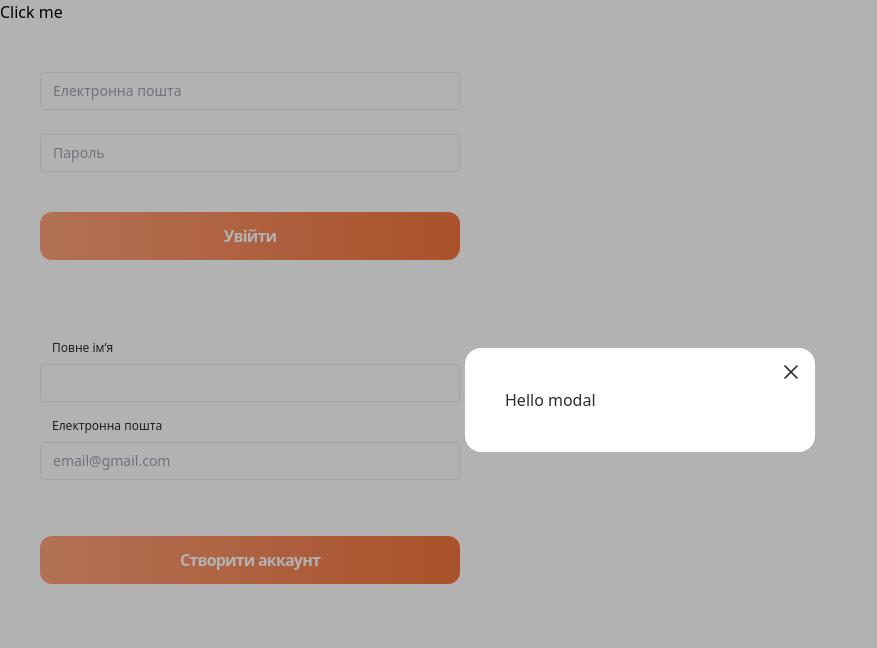
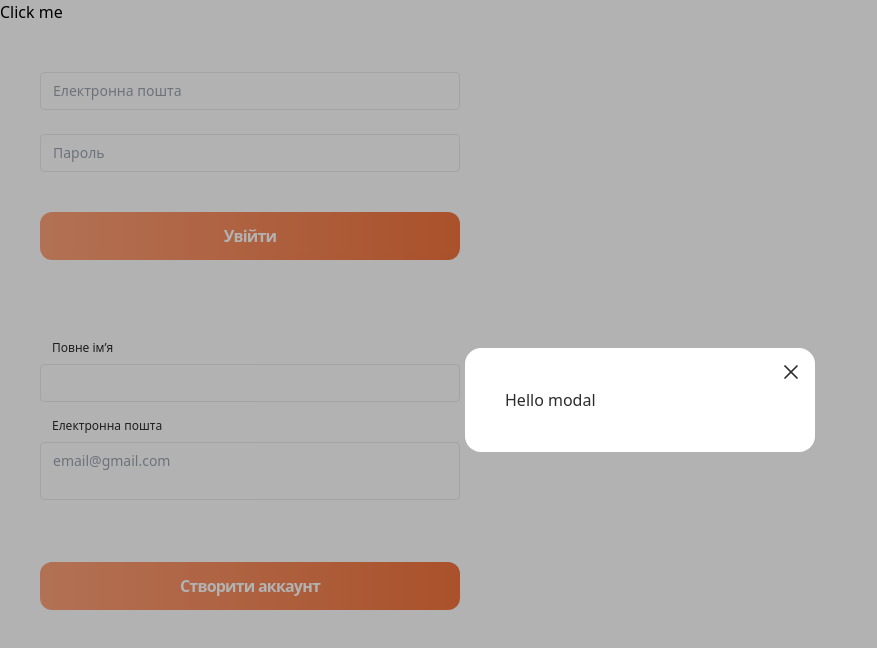
Before and after one commit to dmytro-chushko/vue-test-project, a Vue app: page / in a window 1280 px wide. Shown: the top 648 px of the page, without its empty margins (0-877 px from the left). Built offline with nearby package versions, Linux system fonts and the light colour scheme.

Commit message:
Customize modal

```diff
--- a/src/components/Auth/RegistrationForm/RegistrationForm.vue
+++ b/src/components/Auth/RegistrationForm/RegistrationForm.vue
@@ -23,6 +23,7 @@
     <IInput class="mb-4" label="Повне ім’я" v-model="userData.name" />
     <IInput
       class="mb-4"
+      type="textarea"
       label="Електронна пошта"
       placeholder="email@gmail.com"
       v-model="userData.email"
--- a/src/components/IInput/IInput.vue
+++ b/src/components/IInput/IInput.vue
@@ -1,4 +1,5 @@
 <script setup>
+import { computed } from 'vue'
 import { ref } from 'vue'
 
 const props = defineProps({
@@ -22,6 +23,17 @@
 }
 
 const emit = defineEmits(['update:modelValue'])
+const baseStyles =
+  'w-full text-sm rounded-[4px] border-[#eaeaea] border-[1px] py-2 px-3 focus:outline-primary'
+const isTextarea = computed(() => {
+  return props.type === 'textarea'
+})
+const inputStyles = computed(() => {
+  return isTextarea.value ? baseStyles + ' resize-none' : baseStyles
+})
+const componentName = computed(() => {
+  return isTextarea.value ? 'textarea' : 'input'
+})
 </script>
 
 <template>
@@ -34,7 +46,9 @@
         :placeholder="props.placeholder"
         @input="changeValue"
       /> -->
-      <input
+      <component
+        :is="componentName"
+        :class="inputStyles"
         @focus="() => console.log('focused')"
         class="w-full text-sm rounded-[4px] border-[#eaeaea] border-[1px] py-2 px-3 focus:outline-primary"
         v-bind="{ ...$props, ...$attrs }"
--- a/src/components/IModal/IModal.vue
+++ b/src/components/IModal/IModal.vue
@@ -14,7 +14,7 @@
 </script>
 
 <template>
-  <Teleport to="body">
+  <component :is="Teleport" to="body">
     <div class="flex w-full h-full fixed top-0 left-0 overflow-auto bg-[rgba(0,0,0,0.3)]">
       <div class="relative bg-white min-w-[350px] m-auto text-black rounded-2xl p-10">
         <button>
@@ -23,5 +23,5 @@
         </button>
       </div>
     </div>
-  </Teleport>
+  </component>
 </template>
```
